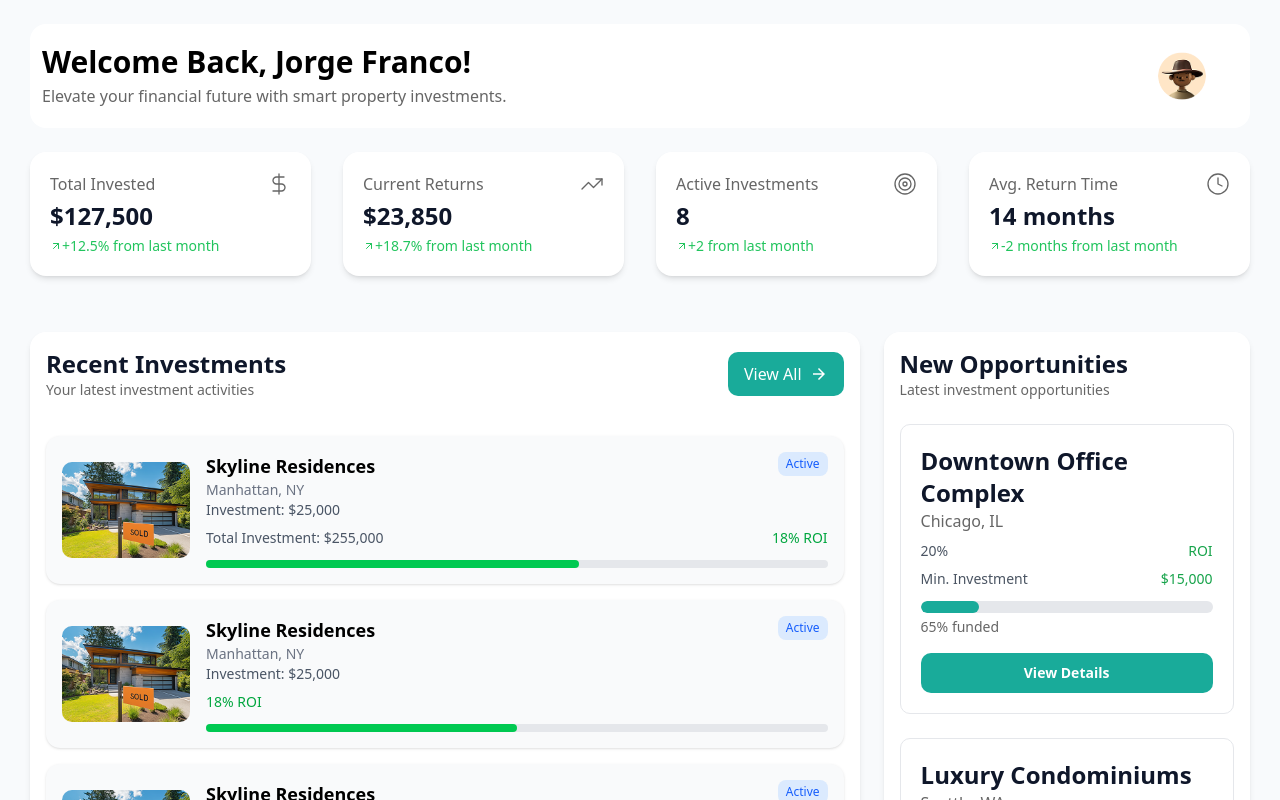
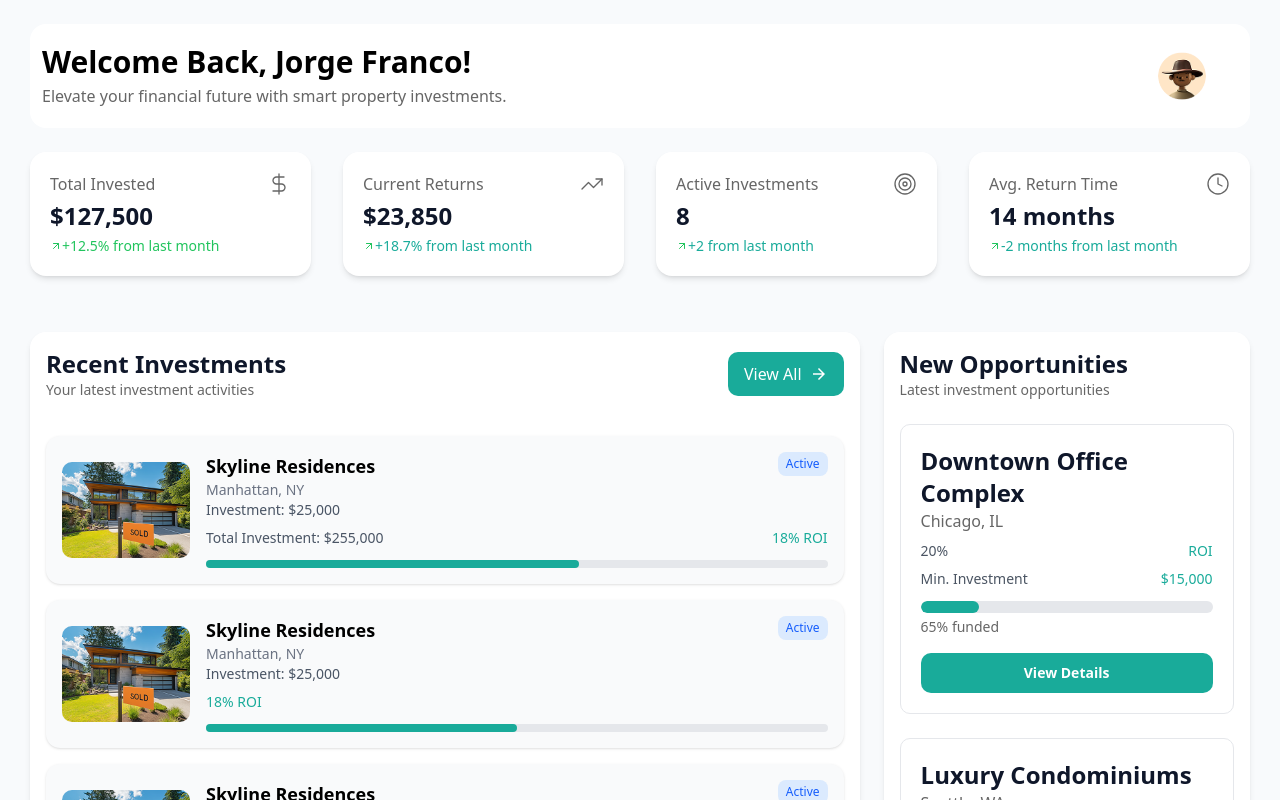
Before and after one commit to Robiul1711/Real-Estate-Jorge-, a React (Vite) app: page /dashboard in a window 1280 px wide. Built offline with nearby package versions, Linux system fonts and the light colour scheme; a web font is replaced by a local one.

Commit message:
change the primary color

```diff
--- a/src/components/admin/Dashboard.jsx
+++ b/src/components/admin/Dashboard.jsx
@@ -25,7 +25,7 @@ const Dashboard = () => {
             <Return />
           </div>
           <h2 className="text-2xl font-bold text-[#0F172A]">$23,850</h2>
-          <p className="text-sm text-[#21C45D] flex items-center">
+          <p className="text-sm text-custom-primary flex items-center">
             <Arrow />
             +18.7% from last month
           </p>
@@ -36,7 +36,7 @@ const Dashboard = () => {
             <Active />
           </div>
           <h2 className="text-2xl font-bold text-[#0F172A]">8</h2>
-          <p className="text-sm text-[#21C45D] flex items-center">
+          <p className="text-sm text-custom-primary flex items-center">
             <Arrow />
             +2 from last month
           </p>
@@ -47,7 +47,7 @@ const Dashboard = () => {
             <Time />
           </div>
           <h2 className="text-2xl font-bold text-[#0F172A]">14 months</h2>
-          <p className="text-sm text-[#21C45D] flex items-center">
+          <p className="text-sm text-custom-primary flex items-center">
             <Arrow />
             -2 months from last month
           </p>
@@ -55,7 +55,6 @@ const Dashboard = () => {
       </div>
       <div className="flex flex-col lg:flex-row items-start gap-6 w-full my-8">
         <div className="w-full lg:w-[68%] bg-white  rounded-2xl space-y-1 shadow-md">
-
           <RecentInvestment />
         </div>
         <div className="w-full lg:w-[30%] bg-white p-4 rounded-2xl shadow-md">
@@ -78,14 +77,14 @@ const Dashboard = () => {
 
             <div className="flex justify-between py-2 text-xs md:text-sm font-medium">
               <h3 className="text-[#4B5563]">20%</h3>
-      <h3 className="text-[#16A34A]">ROI</h3>
+              <h3 className="text-custom-primary">ROI</h3>
             </div>
 
             {/* Investment */}
             <div>
               <div className="flex justify-between pb-2 md:pb-3 text-xs md:text-sm font-medium">
                 <h3 className="text-[#4B5563]">Min. Investment</h3>
-        <h3 className="text-[#16A34A]">$15,000</h3>
+                <h3 className="text-custom-primary">$15,000</h3>
               </div>
 
               {/* Progress Bar */}
@@ -113,14 +112,14 @@ const Dashboard = () => {
 
             <div className="flex justify-between py-2 text-xs md:text-sm font-medium">
               <h3 className="text-[#4B5563]">15%</h3>
-      <h3 className="text-[#16A34A]">ROI</h3>
+              <h3 className="text-custom-primary">ROI</h3>
             </div>
 
             {/* Investment */}
             <div>
               <div className="flex justify-between pb-2 md:pb-3 text-xs md:text-sm font-medium">
                 <h3 className="text-[#4B5563]">Min. Investment</h3>
-        <h3 className="text-[#16A34A]">$10,000</h3>
+                <h3 className="text-custom-primary">$10,000</h3>
               </div>
 
               {/* Progress Bar */}
@@ -139,7 +138,6 @@ const Dashboard = () => {
             </button>
           </div>
         </div>
-
       </div>
     </>
   );
--- a/src/components/admin/RecentInvestment.jsx
+++ b/src/components/admin/RecentInvestment.jsx
@@ -73,8 +73,12 @@ export default function RecentInvestment() {
             <div className="flex-1 w-full">
               <div className="flex flex-col sm:flex-row sm:justify-between sm:items-start gap-2">
                 <div>
-                  <h3 className="text-base md:text-lg font-semibold">{item.title}</h3>
-                  <p className="text-xs md:text-sm text-gray-500">{item.location}</p>
+                  <h3 className="text-base md:text-lg font-semibold">
+                    {item.title}
+                  </h3>
+                  <p className="text-xs md:text-sm text-gray-500">
+                    {item.location}
+                  </p>
                   <p className="text-xs md:text-sm text-gray-600">
                     Investment:{" "}
                     <span className="font-medium">{item.investment}</span>
@@ -95,14 +99,14 @@ export default function RecentInvestment() {
                   </p>
                 )}
                 {item.roi && (
-                  <p className="text-green-600 font-medium">{item.roi}</p>
+                  <p className="text-custom-primary font-medium">{item.roi}</p>
                 )}
               </div>
 
               {/* Progress Bar */}
               <div className="w-full bg-gray-200 rounded-full h-2 mt-3">
                 <div
-                  className="bg-green-500 h-2 rounded-full"
+                  className="bg-custom-primary h-2 rounded-full"
                   style={{ width: `${item.progress}%` }}
                 ></div>
               </div>
--- a/src/pages/admin/SideBar.jsx
+++ b/src/pages/admin/SideBar.jsx
@@ -2,6 +2,7 @@ import React from "react";
 import { Link, useLocation } from "react-router-dom";
 import { IoLogOutOutline } from "react-icons/io5";
 import { FooterIcon } from "@/assets/icon";
+import { ImageProvider } from "@/components/common/ImageProvider";
 
 const SideBar = ({ sidebar, open, setOpen }) => {
   const location = useLocation();
@@ -25,10 +26,10 @@ const SideBar = ({ sidebar, open, setOpen }) => {
         }`}
       >
         {/* Logo */}
-        <Link to={"/"} className="flex justify-center mb-6">
-          <FooterIcon className="text-custom-primary w-36" color="black" />
+        <Link to={"/"} className="flex justify-center mb-1">
+          <img src={ImageProvider.civia} alt="logo" className="w-44" />
         </Link>
-        <div className="rounded-2xl bg-custom-primary p-4 w-full max-w-sm mx-auto shadow-md mb-10">
+        <div className="rounded-2xl bg-custom-primary p-4 w-full max-w-sm mx-auto shadow-md mb-6">
           {/* Header */}
           <p className="text-white text-xl font-semibold">Digital Wallet</p>
           <p className="text-white text-xs tracking-wide mb-4">
@@ -46,7 +47,7 @@ const SideBar = ({ sidebar, open, setOpen }) => {
 
         {/* Links */}
         <div className="flex flex-col gap-3 flex-grow">
-          {sidebar.map((item, index) => (
+          {sidebar.map((item) => (
             <Link
               key={item.id}
               to={item.path}
--- a/src/pages/auth/ForgotPassword.jsx
+++ b/src/pages/auth/ForgotPassword.jsx
@@ -4,6 +4,7 @@ import { ArrowLeft } from "lucide-react";
 import { MainIcon } from "@/assets/icon";
 import { Link } from "react-router-dom";
 import CommonBtn from "@/components/common/CommonButton";
+import { ImageProvider } from "@/components/common/ImageProvider";
 
 const ForgotPassword = () => {
   return (
@@ -19,7 +20,7 @@ const ForgotPassword = () => {
               className="flex items-center justify-center mb-6 gap-2"
             >
               <ArrowLeft className="text-slate-700" size={24} />
-              <MainIcon className="w-44 lg:w-auto" />
+              <img src={ImageProvider.civia} alt="image" />
             </Link>
 
             {/* Headings */}
--- a/src/pages/auth/Login.jsx
+++ b/src/pages/auth/Login.jsx
@@ -4,6 +4,7 @@ import { ArrowLeft, Eye, EyeOff } from "lucide-react";
 import { MainIcon } from "@/assets/icon";
 import { Link } from "react-router-dom";
 import CommonBtn from "@/components/common/CommonButton";
+import { ImageProvider } from "@/components/common/ImageProvider";
 
 const Login = () => {
   const [showPassword, setShowPassword] = useState(false);
@@ -22,7 +23,7 @@ const Login = () => {
               className="flex items-center justify-center mb-6 gap-2"
             >
               <ArrowLeft className="text-slate-700" size={24} />
-              <MainIcon className="w-44 lg:w-auto" />
+              <img src={ImageProvider.civia} alt="image" />
             </Link>
 
             <h2 className="text-2xl md:text-4xl font-bold">
--- a/src/pages/auth/SignUp.jsx
+++ b/src/pages/auth/SignUp.jsx
@@ -1,11 +1,11 @@
 import React, { useState } from "react";
 import image from "../../assets/images/signup.png";
 import { ArrowLeft, Eye, EyeOff } from "lucide-react";
-import { MainIcon } from "@/assets/icon";
 import { Link } from "react-router-dom";
 import CommonBtn from "@/components/common/CommonButton";
 import "react-phone-number-input/style.css";
 import PhoneInput from "react-phone-number-input";
+import { ImageProvider } from "@/components/common/ImageProvider";
 
 const SignUp = () => {
   const [showPassword, setShowPassword] = useState(false);
@@ -56,7 +56,7 @@ const SignUp = () => {
               className="flex items-center justify-center mb-6 gap-2"
             >
               <ArrowLeft className="text-slate-700" size={24} />
-              <MainIcon className="w-44 lg:w-auto" />
+              <img src={ImageProvider.civia} alt="image" />
             </Link>
             <h2 className="text-2xl md:text-[36px] font-bold">
               Register Account
--- a/src/shared/navbar/Navbar.jsx
+++ b/src/shared/navbar/Navbar.jsx
@@ -77,7 +77,7 @@ const Navbar = () => {
         {/* Logo */}
         <Link to="/" onClick={closeMobileMenu} className="text-center">
           <p>
-            <img src={ImageProvider.civia} alt="" />
+            <img src={ImageProvider.civia} alt="image" />
           </p>
         </Link>
 
```
Also changed, not shown: src/components/admin/OpportunitiesRightSide.jsx (+8 -6 lines), src/components/admin/ROICalculator.jsx (+7 -9 lines), src/components/admin/Settings.jsx (+34 -20 lines). Lines whose indentation alone changed are shown as unchanged.
